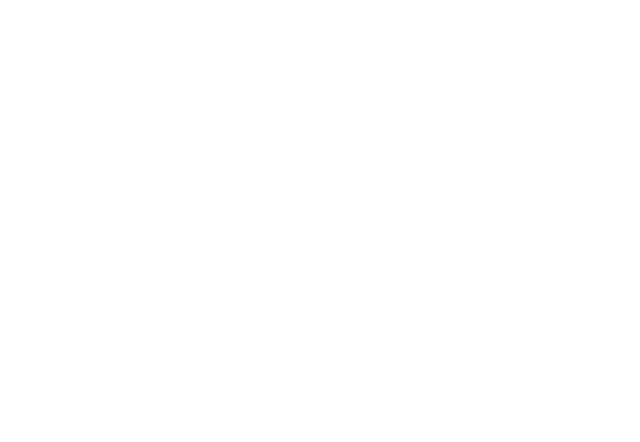
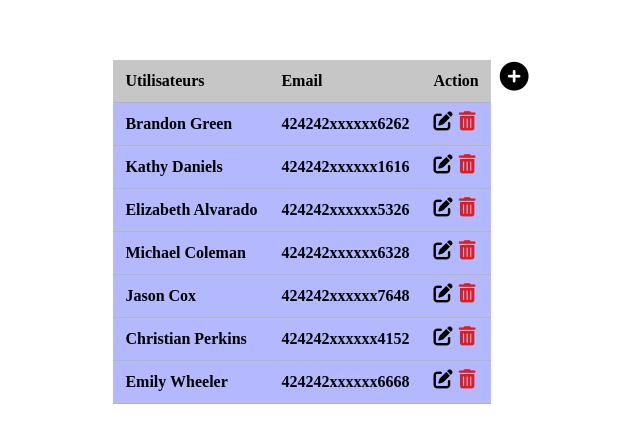
Before and after one commit to RabiieOuallaf/TransactionSC, an Angular app in the folder transactions-front/: page /users in a window 1280 px wide. Shown: the part 176-618 px from the top of the page, without its empty margins (329-969 px from the left). Built offline with nearby package versions, Linux system fonts and the light colour scheme.

Commit message:
Some modifications

```diff
--- a/transactions-front/src/app/login/login.component.css
+++ b/transactions-front/src/app/login/login.component.css
@@ -106,7 +106,7 @@
   }
 
   .submitButton:hover {
-    background-color: rgb(73, 34, 171);
+    background-color: rgb(116, 76, 219);
   }
 
   .disabledButton {
--- a/transactions-front/src/app/users/users.component.css
+++ b/transactions-front/src/app/users/users.component.css
@@ -0,0 +1,107 @@
+.container {
+    display: flex;
+    justify-content: center;
+    align-items: center;
+    height: 100vh;
+  }
+
+  .table-container {
+    margin: 0 10px;
+    display: flex;
+    gap: 9px;
+  }
+
+  .table {
+    background-color: rgb(179, 184, 255);
+  }
+
+  table {
+    border-collapse: collapse;
+    width: 98%;
+    /* Adjust the width as per your requirements */
+    max-width: 2000px;
+    /* Maximum width for the table */
+    margin: 0 auto;
+    /* Center the table horizontally */
+    font-size: 16px;
+    /* Adjust the font size as per your requirements */
+  }
+
+  th,
+  td {
+    padding: 12px;
+    /* Adjust the padding as per your requirements */
+    text-align: left;
+    border-bottom: 1px solid #b5b5b5;
+    font-weight: bold;
+  }
+
+  th {
+    background-color: #c6c6c6;
+  }
+
+  .action-B {
+    flex: auto;
+  }
+
+  .action-B i {
+    cursor: pointer;
+    font-size: 1.2em;
+  }
+
+  .b1 {
+    color: #000000;
+    padding-right: 3px;
+  }
+
+  .b2 {
+    color: #e41b1b;
+    padding-left: 3px;
+  }
+  .popup-add , .popup-edit {
+    position: fixed;
+    top: 0;
+    left: 0;
+    width: 100%;
+    height: 100%;
+    background-color: rgba(0, 0, 0, 0.5); /* Semi-transparent background */
+    display: flex;
+    justify-content: center;
+    align-items: center;
+  }
+
+  .popup-content {
+    background-color: #ffffff;
+    padding: 20px;
+    border-radius: 5px;
+  }
+
+  .popup-add , .popup-edit h2 {
+    display: flex;
+    font-size: 18px;
+    margin-bottom: 10px;
+  }
+  .popup-a{
+    background-color: #ffffff;
+  }
+  .plus {
+    color: #000000;
+    font-size: 1.8rem;
+    padding-top: 1rem;
+    cursor:pointer
+  }
+
+  .plus:hover {
+    animation-name: colorChange;
+    animation-duration: 0.5s;
+    animation-fill-mode: forwards;
+  }
+
+  @keyframes colorChange {
+    from {
+      color: #000000;
+    }
+    to {
+      color: lightblue;
+    }
+  }
--- a/transactions-front/src/app/users/users.component.html
+++ b/transactions-front/src/app/users/users.component.html
@@ -1,3 +1,115 @@
 <div class="container">
+    <div class="table-container">
+    </div>
+    <div class="table-container">
+        <table class="table">
+            <thead>
+                <tr>
+                    <th>Utilisateurs</th>
+                    <th>Email</th>
+                    <th>Action</th>
+                </tr>
+            </thead>
+            <tbody>
+                <tr>
+                    <td>Brandon Green</td>
+                    <td>424242xxxxxx6262</td>
+                    <td class="action-B">
+                        <i class="b1 fa-solid fa-pen-to-square fa-sm" style="color: #000000;" (click)="openPopup_2()"></i>
+                        <i class=" b2 fa-solid fa-trash-can fa-sm" style="color: #e41b1b;"></i>
+                    </td>
+
+                </tr>
+                <tr>
+                    <td>Kathy Daniels</td>
+                    <td>424242xxxxxx1616</td>
+                    <td class="action-B">
+                        <i class="b1 fa-solid fa-pen-to-square fa-sm" style="color: #000000;"></i>
+                        <i class="b2 fa-solid fa-trash-can fa-sm" style="color: #e41b1b;"></i>
+                    </td>
+                </tr>
+                <tr>
+                    <td>Elizabeth Alvarado</td>
+
+                    <td>424242xxxxxx5326</td>
+                    <td class="action-B">
+                        <i class="b1 fa-solid fa-pen-to-square fa-sm" style="color: #000000;"></i>
+                        <i class="b2 fa-solid fa-trash-can fa-sm" style="color: #e41b1b;"></i>
+                    </td>
+                </tr>
+                <tr>
+                    <td>Michael Coleman</td>
+
+                    <td>424242xxxxxx6328</td>
+                    <td class="action-B">
+                        <i class="b1 fa-solid fa-pen-to-square fa-sm" style="color: #000000;"></i>
+                        <i class="b2 fa-solid fa-trash-can fa-sm" style="color: #e41b1b;"></i>
+                    </td>
+                </tr>
+                <tr>
+                    <td>Jason Cox</td>
+
+                    <td>424242xxxxxx7648</td>
+                    <td class="action-B">
+                        <i class="b1 fa-solid fa-pen-to-square fa-sm" style="color: #000000;"></i>
+                        <i class="b2 fa-solid fa-trash-can fa-sm" style="color: #e41b1b;"></i>
+                    </td>
+                </tr>
+                <tr>
+                    <td>Christian Perkins</td>
+
+                    <td>424242xxxxxx4152</td>
+                    <td class="action-B">
+                        <i class="b1 fa-solid fa-pen-to-square fa-sm" style="color: #000000;"></i>
+                        <i class="b2 fa-solid fa-trash-can fa-sm" style="color: #e41b1b;"></i>
+                    </td>
+                </tr>
+                <tr>
+                    <td>Emily Wheeler</td>
+
+                    <td>424242xxxxxx6668</td>
+                    <td class="action-B">
+                        <i class="b1 fa-solid fa-pen-to-square fa-sm" style="color: #000000;"></i>
+                        <i class="b2 fa-solid fa-trash-can fa-sm" style="color: #e41b1b;"></i>
+                    </td>
+                </tr>
+            </tbody>
+        </table>
+        <div class="container-icon">
+            <i class="plus fa-solid fa-circle-plus fa-lg" style="color: #000000;" (click)="openPopup_1()"></i>
+        </div>
+    </div>
+    <div class="popup-edit" *ngIf="popupVisible_2" (click)="closePopup_2()">
+        <!-- Popup content -->
+        <div class="popup-content" (click)="$event.stopPropagation()">
+            <h2>Edit User</h2>
+            <form>
+                <label for="username">Utilisateur:</label>
+                <input type="text" id="username" name="username" [(ngModel)]="selectedUser.username">
+
+                <label for="email">Email:</label>
+                <input type="email" id="email" name="email" [(ngModel)]="selectedUser.email">
+
+                <button type="submit">Save</button>
+            </form>
+        </div>
+        <!-- Form and other elements -->
+    </div>
+    <div class="popup-add" *ngIf="popupVisible_1" (click)="closePopup_1()">
+        <!-- Popup content -->
+        <div class="popup-content" (click)="$event.stopPropagation()">
+            <h2>add user</h2>
+            <form>
+                <label for="username">Utilisateur:</label>
+                <input type="text" id="username" name="username" [(ngModel)]="selectedUser.username">
+
+                <label for="email">Email:</label>
+                <input type="email" id="email" name="email" [(ngModel)]="selectedUser.email">
+
+                <button type="submit">Save</button>
+            </form>
+        </div>
+        <!-- Form and other elements -->
+    </div>
 
 </div>
--- a/transactions-front/src/app/users/users.component.ts
+++ b/transactions-front/src/app/users/users.component.ts
@@ -6,5 +6,24 @@
   styleUrls: ['./users.component.css']
 })
 export class UsersComponent {
+  popupVisible_1 = false;
+  popupVisible_2 = false;
+  selectedUser = {
+    username: '',
+    email: ''
+  };
 
+  openPopup_1() {
+    this.popupVisible_1 = true;
+  }
+  openPopup_2() {
+
+    this.popupVisible_2 = true;
+  }
+  closePopup_1() {
+    this.popupVisible_1 = false;
+  }
+  closePopup_2() {
+    this.popupVisible_2 = false;
+  }
 }
```
